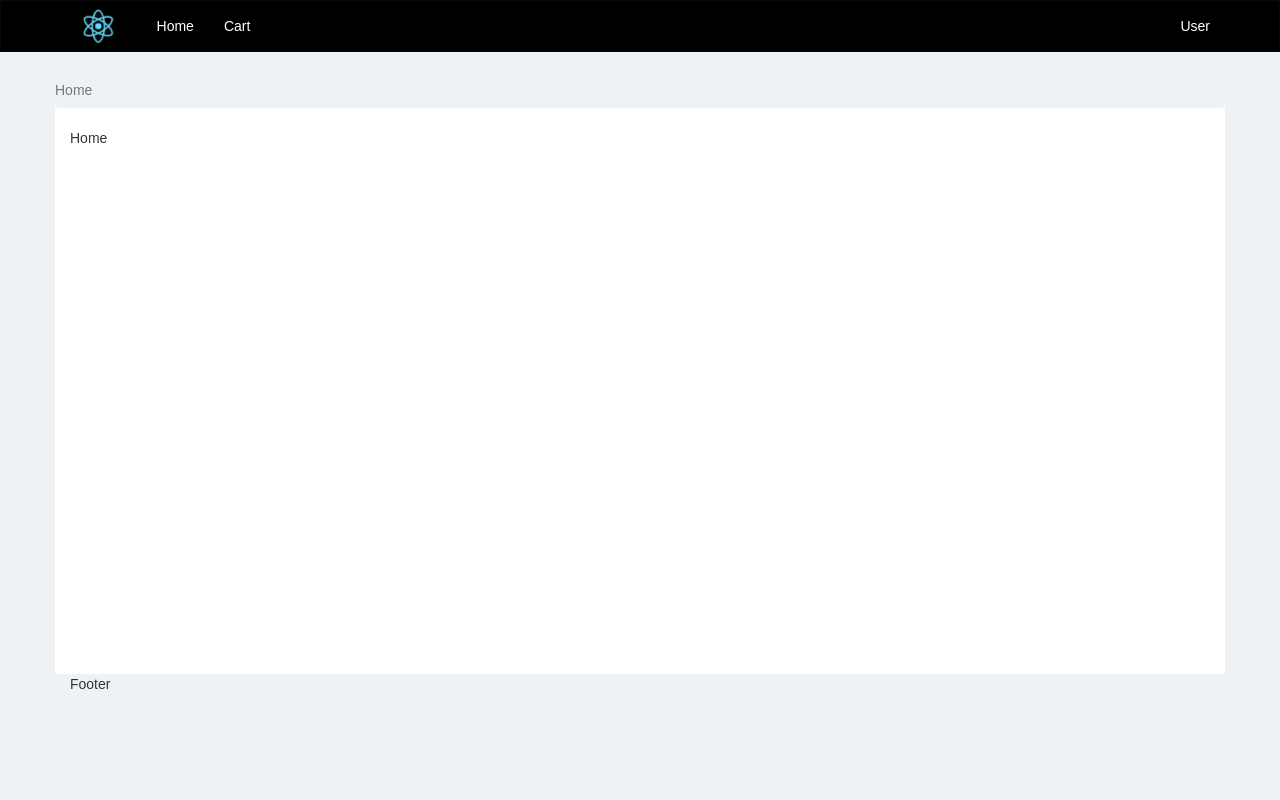
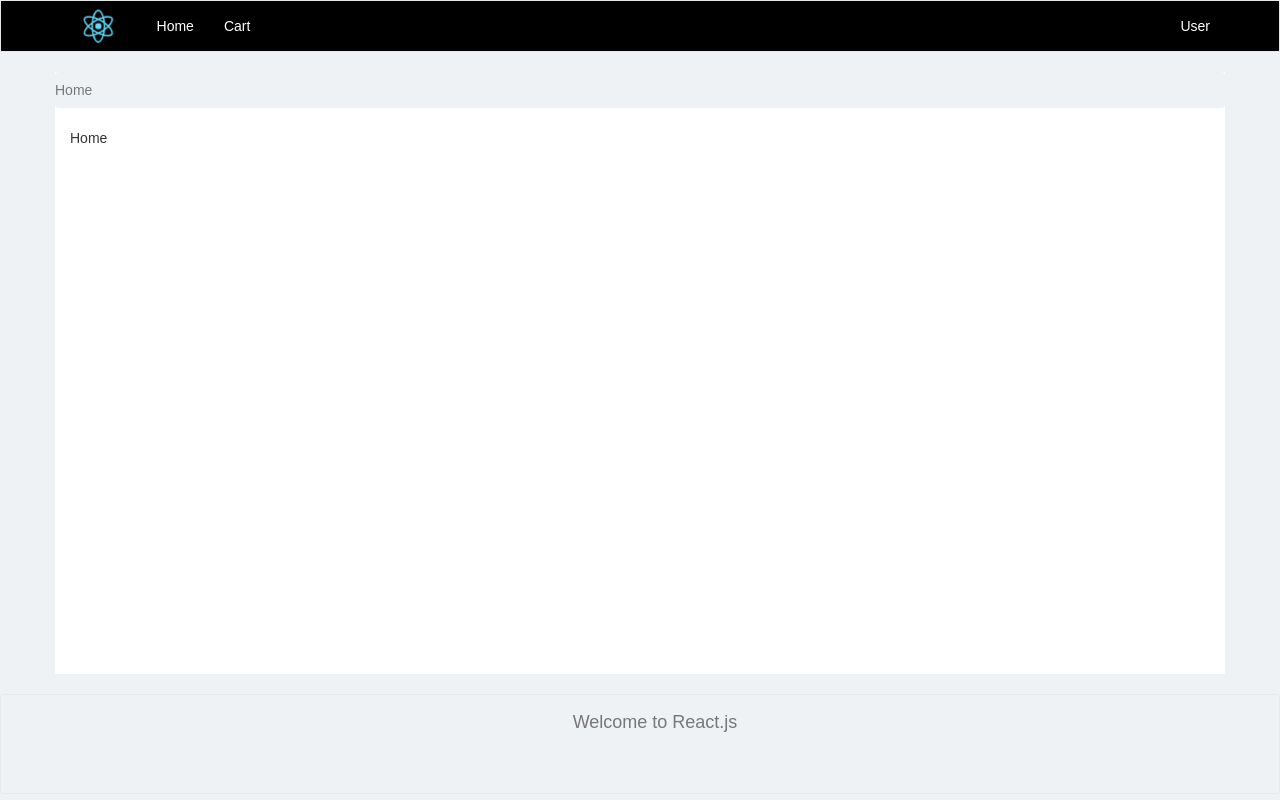
Before and after one commit to tttlan/FE-React-JS, a React app: page / in a window 1280 px wide. Built offline with nearby package versions, Linux system fonts and the light colour scheme.

Commit message:
demo react-js

```diff
--- a/src/components/shared/AppBreadcrumb.component.js
+++ b/src/components/shared/AppBreadcrumb.component.js
@@ -9,7 +9,7 @@ class AppBreadcrumb extends Component {
         const currentPathName = window.location.pathname;
         let active = false;
 
-        if(currentPathName === pathName) {
+        if (currentPathName === pathName) {
             active = true;
         }
 
--- a/src/components/shared/AppFooter.component.js
+++ b/src/components/shared/AppFooter.component.js
@@ -1,21 +1,17 @@
 import React, { Component } from 'react';
 
-import Grid from 'react-bootstrap/lib/Grid';
-import Row from 'react-bootstrap/lib/Row';
-import Col from 'react-bootstrap/lib/Col';
+import Navbar from 'react-bootstrap/lib/Navbar';
 
 import './app-footer.scss';
 
 class AppFooter extends Component {
     render() {
         return (
-            <Grid className="app-footer">
-                <Row className="show-grid">
-                    <Col xs={12} md={12}>
-                        Footer
-                    </Col>
-                </Row>
-            </Grid>
+            <Navbar className="app-footer">
+                <Navbar.Text>
+                    Welcome to React.js
+                </Navbar.Text>
+            </Navbar>
         );
     }
 }
--- a/src/components/shared/AppHeader.component.js
+++ b/src/components/shared/AppHeader.component.js
@@ -10,7 +10,7 @@ import './app-header.scss';
 class AppHeader extends Component {
     render() {
         return (
-            <Navbar inverse collapseOnSelect className="app-header">
+            <Navbar className="app-header">
                 <Navbar.Header>
                     <Navbar.Brand>
                         <a href="/">
--- a/src/components/shared/app-footer.scss
+++ b/src/components/shared/app-footer.scss
@@ -1,3 +1,19 @@
 .app-footer {
+    background-color: #eff2f5;
+    position: relative;
+    margin-top: 20px;
+    height: 100px;
+    border-color: 2px solid #d2cbcb;
 
+    .container {
+        left: calc(50% - 585px);
+        position: absolute;
+    }
+
+    p {
+        text-align: center;
+        width: 100%;
+        color: #777 !important;
+        font-size: 18px;
+    }
 }
```
